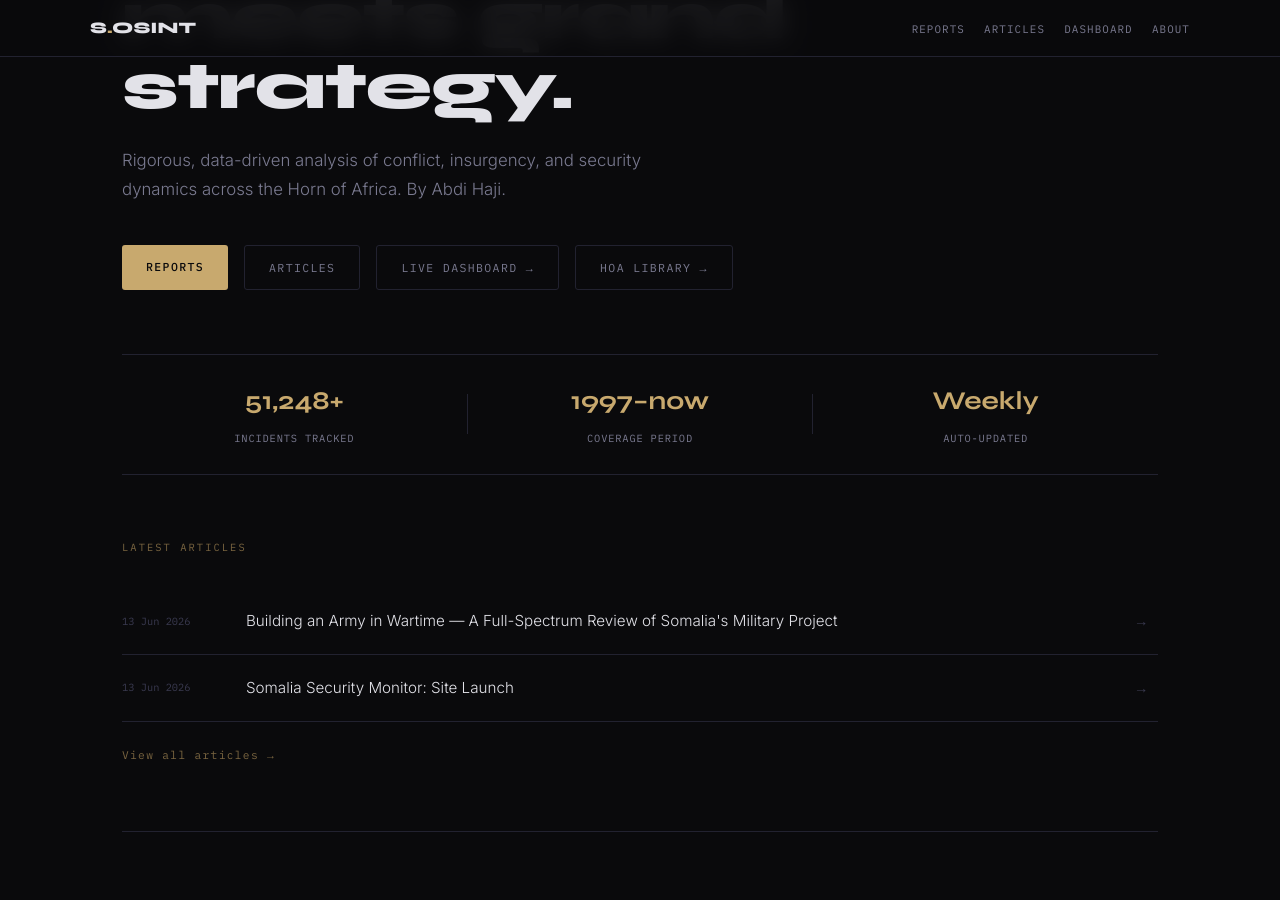
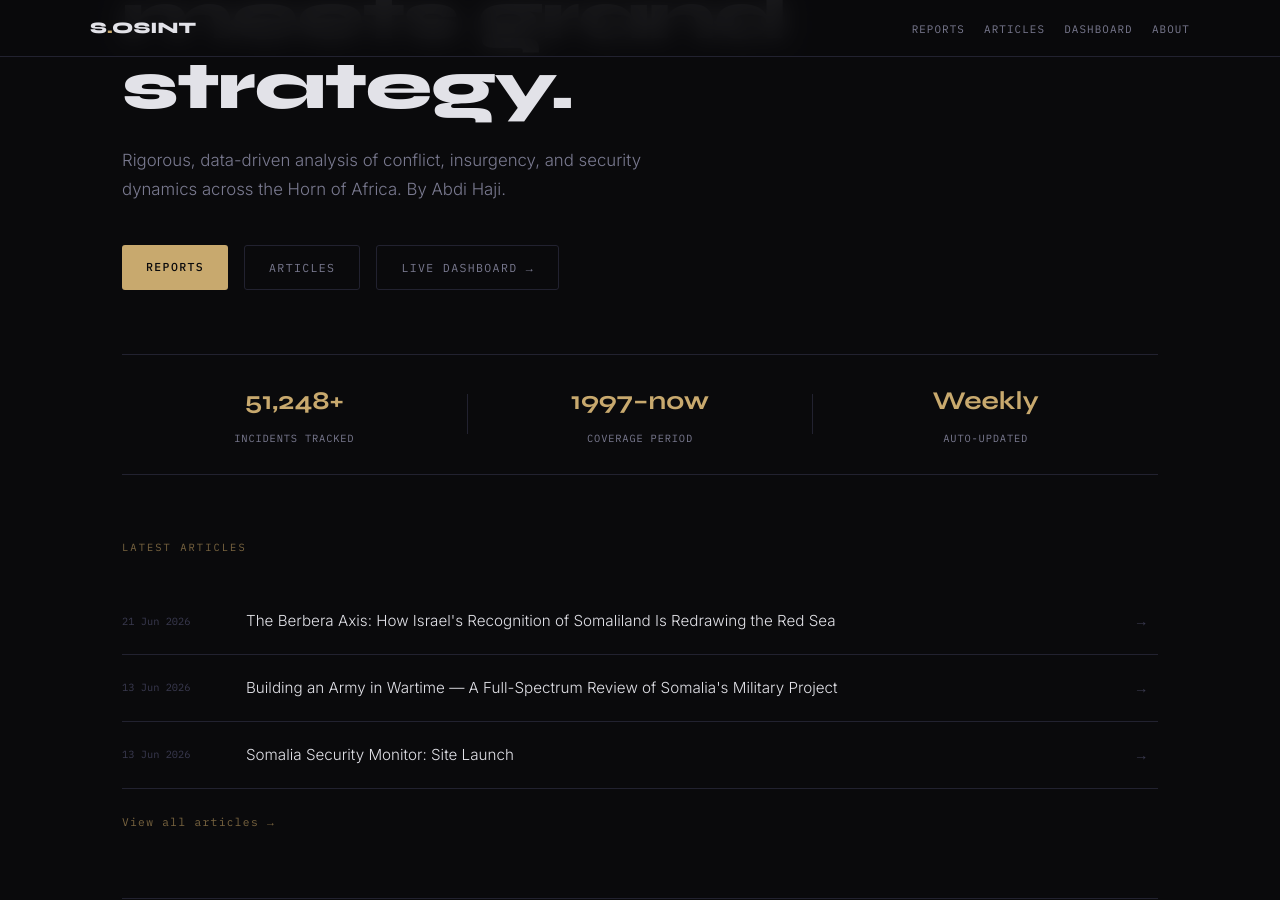
Before and after one commit to abdigh26/abdigh26.github.io, a Jekyll site: the page built from index.html, in a window 1280 px wide and 900 px high, scrolled down 286 px. Built offline with Jekyll 4.4.1, drawn with Linux system fonts in a browser that asks for light colours.

Commit message:
Update index.html

```diff
--- a/index.html
+++ b/index.html
@@ -11,7 +11,6 @@
     <a href="/reports.html" class="btn-primary">Reports</a>
     <a href="/articles.html" class="btn-ghost">Articles</a>
     <a href="/dashboard.html" class="btn-ghost">Live Dashboard →</a>
-<a href="/library/" class="btn-ghost">HOA Library →</a>
   </div>
 </section>
 
@@ -35,12 +34,17 @@
 <section class="section">
   <div class="section-label">Latest Articles</div>
   <div class="article-list">
+    <a class="article-row" href="/articles/berbera-axis.html">
+      <span class="article-date">21 Jun 2026</span>
+      <span class="article-title">The Berbera Axis: How Israel's Recognition of Somaliland Is Redrawing the Red Sea</span>
+      <span class="article-arrow">→</span>
+    </a>
     <a class="article-row" href="/articles/somali-army-building.html">
       <span class="article-date">13 Jun 2026</span>
       <span class="article-title">Building an Army in Wartime — A Full-Spectrum Review of Somalia's Military Project</span>
       <span class="article-arrow">→</span>
     </a>
-    {% for post in site.posts limit:5 %}
+    {% for post in site.posts limit:3 %}
     <a class="article-row" href="{{ post.url }}">
       <span class="article-date">{{ post.date | date: "%d %b %Y" }}</span>
       <span class="article-title">{{ post.title }}</span>
```
